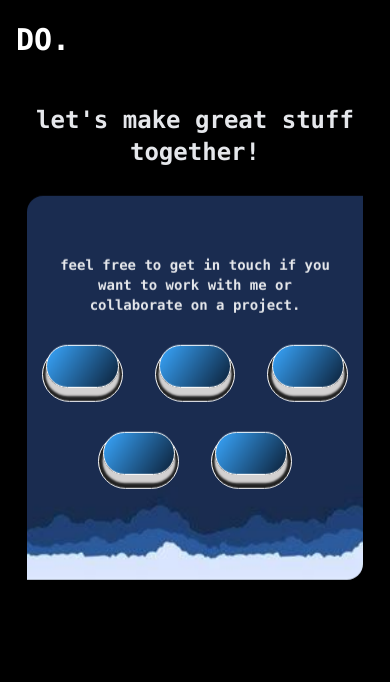
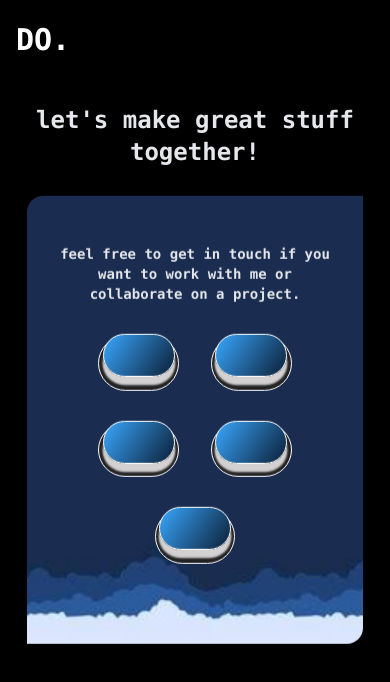
Before and after one commit to grzdev/portfolio, a SvelteKit app: page /contact in a window 390 px wide. Shown: the top 682 px of the page. Built offline with nearby package versions, Linux system fonts and the light colour scheme; some icons are missing.

Commit message:
mobile bug fix

```diff
--- a/src/modules/Contact.svelte
+++ b/src/modules/Contact.svelte
@@ -27,7 +27,7 @@
           on a project.
         </h1>
         <div
-          class="w-[20rem] sm:w-[25rem] md:w-[25rem] gap-[2rem] mt-[2rem] flex flex-wrap justify-center items-center"
+          class="w-[14rem] sm:w-[25rem] md:w-[25rem] gap-[2rem] mt-[2rem] flex flex-wrap justify-center items-center"
         >
           <a href="mailto:damilolaoyeniyi13@gmail.com">
             <button class="">
@@ -88,7 +88,7 @@
     /* Set different width and height for smaller screens */
     .flip-card {
       width: 21rem;
-      height: 24rem;
+      height: 28rem;
     }
   }
 
```
